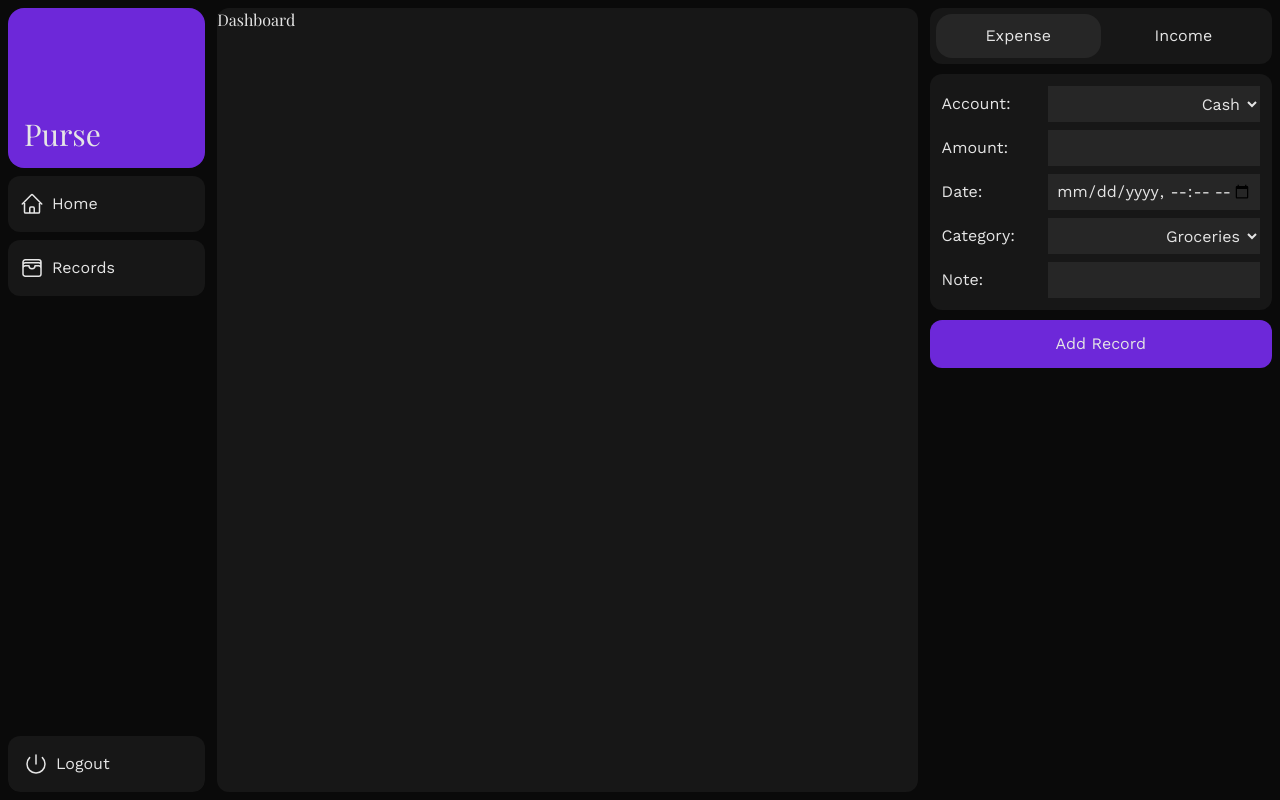
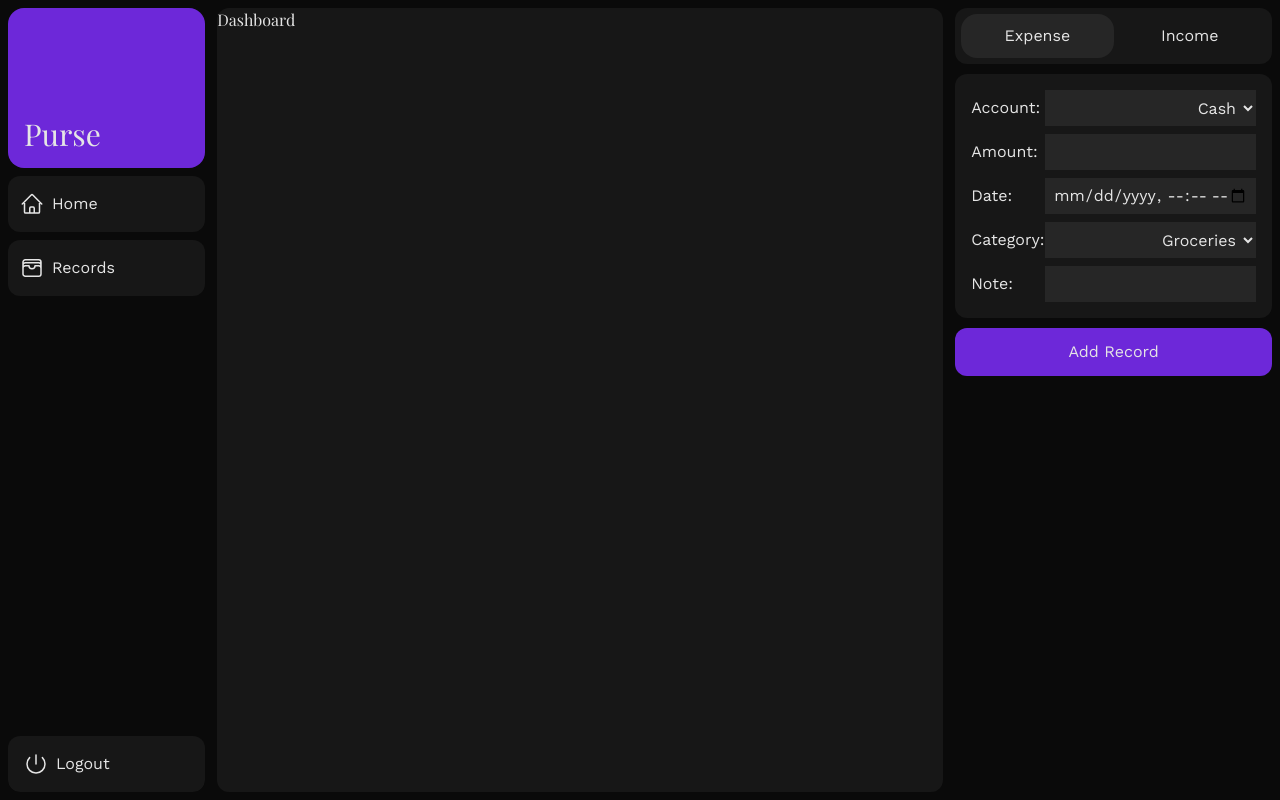
Before and after one commit to akishtp/Purse, a Next.js app: page /dashboard in a window 1280 px wide. Built offline with nearby package versions, Linux system fonts and the light colour scheme; a web font is replaced by a local one.

Commit message:
△: setting up prisma

```diff
--- a/app/dashboard/page.tsx
+++ b/app/dashboard/page.tsx
@@ -1,6 +1,6 @@
 import { playfair_display } from "../ui/fonts";
 
-export default function Page() {
+export default async function Page() {
   return (
     <main className="bg-neutral-900 min-h-full rounded-xl">
       <h1 className={`${playfair_display.className}`}>Dashboard</h1>
--- a/app/page.tsx
+++ b/app/page.tsx
@@ -1,11 +1,13 @@
-// import Link from 'next/link';
+import Link from "next/link";
 
 export default function Page() {
   return (
-    <main className='flex justify-center items-center h-screen'>
-      <button className="hover:bg-violet-800 text-gray-100 font-semibold py-2 px-4 border border-violet-950 rounded shadow bg-violet-700 text-neutral-900">
-        Login 🔓
-      </button>
+    <main className="flex justify-center items-center h-screen">
+      <Link href="/dashboard">
+        <button className="hover:bg-violet-800 text-gray-100 font-semibold py-2 px-4 border border-violet-950 rounded shadow bg-violet-700">
+          Login 🔓
+        </button>
+      </Link>
     </main>
   );
 }
--- a/app/ui/dashboard/addrecords.tsx
+++ b/app/ui/dashboard/addrecords.tsx
@@ -9,10 +9,10 @@ export default function AddRecords() {
           Income
         </div>
       </div>
-      <div className="bg-neutral-900 rounded-xl my-2.5 flex flex-col px-3 py-2">
+      <div className="bg-neutral-900 rounded-xl my-2.5 flex flex-col px-4 py-3">
         <label className="h-11 flex justify-between items-center">
           Account:
-          <select className="h-9 px-1 bg-neutral-800 w-2/3 text-right">
+          <select className="h-9 px-1 bg-neutral-800 w-70 text-right">
             <option>Cash</option>
             <option>SBI</option>
           </select>
@@ -21,19 +21,19 @@ export default function AddRecords() {
           Amount:
           <input
             type="number"
-            className="h-9 px-2 bg-neutral-800 w-2/3 text-right"
+            className="h-9 px-2 bg-neutral-800 w-70 text-right"
           />
         </label>
         <label className="h-11 flex justify-between items-center">
           Date:
           <input
             type="datetime-local"
-            className="h-9 px-2 bg-neutral-800 w-2/3 text-right"
+            className="h-9 px-2 bg-neutral-800 w-70 text-right"
           />
         </label>
         <label className="h-11 flex justify-between items-center">
           Category:
-          <select className="h-9 px-1 bg-neutral-800 w-2/3 text-right">
+          <select className="h-9 px-1 bg-neutral-800 w-70 text-right">
             <option>Groceries</option>
             <option>Tranport</option>
             <option>Fuel</option>
@@ -43,7 +43,7 @@ export default function AddRecords() {
           Note:
           <input
             type="text"
-            className="h-9 px-2 bg-neutral-800 w-2/3 text-right"
+            className="h-9 px-2 bg-neutral-800 w-70 text-right"
           />
         </label>
       </div>
--- a/app/ui/global.css
+++ b/app/ui/global.css
@@ -13,9 +13,12 @@ input[type="number"] {
 }
 
 .main-content {
-  width: calc(100vw - 44.6666%);
+  width: calc(100vw - 42.6666%);
   margin-left: 16.6666%;
 }
 .left-content {
-  width: 28%;
+  width: 26%;
 }
+.w-70 {
+  width: 74%;
+}
--- a/package.json
+++ b/package.json
@@ -27,6 +27,7 @@
     "eslint": "^8",
     "eslint-config-next": "14.0.3",
     "postcss": "^8",
+    "prisma": "^5.6.0",
     "tailwindcss": "^3.3.0",
     "typescript": "^5"
   }
```
Also changed, not shown: 2 other files (tests, documents, lock files or other folders).
